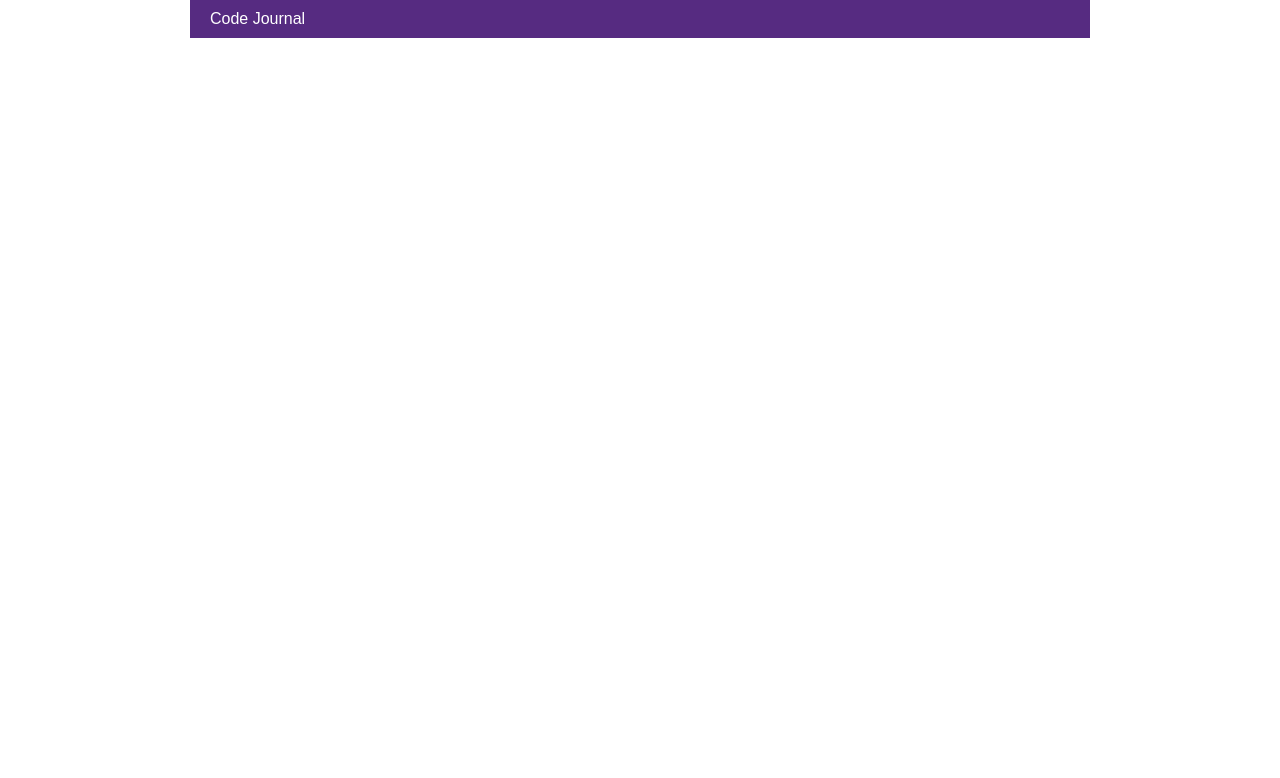
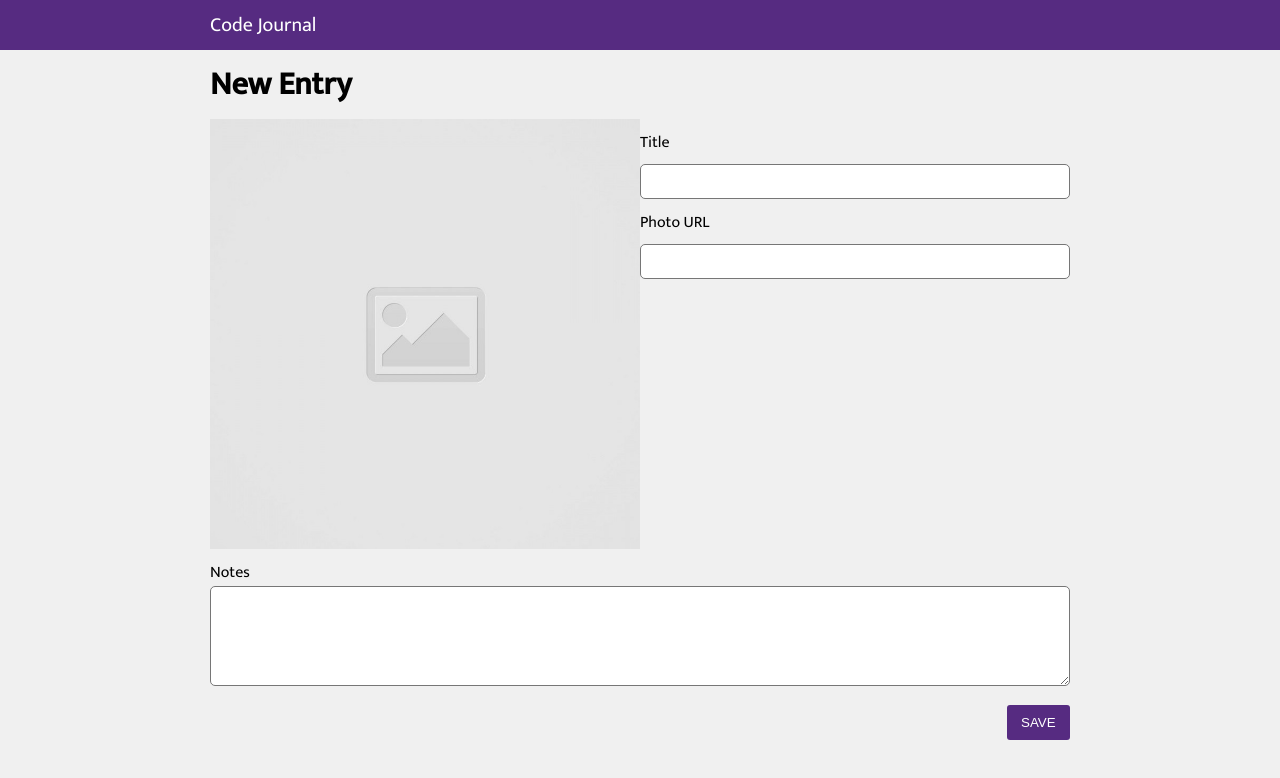
Before and after one commit to HuynhCynthia/code-journal, a website: page index.html in a window 1280 px wide. Drawn offline with Linux system fonts and the light colour scheme.

Commit message:
created html and css of entry form

```diff
--- a/css/layout.css
+++ b/css/layout.css
@@ -1,41 +1,54 @@
+/* Header */
 .hidden {
   display: none !important;
 }
 
-.container {
-  max-width: 575px;
-  margin: 0 auto;
-  padding: 0;
+/* Form */
+.label {
+  margin: 0.5rem 0;
 }
 
 .row {
+  width: 100%;
+}
+
+/* Container */
+.container {
+  margin: 0 auto;
+  padding-left: 20px;
+  padding-right: 20px;
+}
+
+.column-full {
   display: flex;
   flex-wrap: wrap;
+  width: 100%;
 }
 
-.top-bar {
-  background-color: #562b81;
-  color: white;
-  font-family: sans-serif;
-  padding: 10px 0 10px 20px;
-}
-
-.column-full,
 .column-half {
   width: 100%;
 }
 
+/* Text Area and Input */
+.savebutton-container {
+  display: flex;
+}
+
+.spacer {
+  width: 100%;
+}
+
+/* Media */
 @media screen and (min-width: 768px) {
   .container {
     max-width: 900px;
   }
 
-  .column-full,
-  .column-half {
-    padding: 0 0.75rem;
-  }
-
   .column-half {
     width: 50%;
   }
+
+  .input-title-photourl {
+    padding-left: 3%;
+  }
 }
--- a/css/styles.css
+++ b/css/styles.css
@@ -0,0 +1,70 @@
+header {
+  background-color: #562b81;
+  font-family: Mukta, sans-serif;
+}
+
+body {
+  background-color: #f0f0f0;
+  font-family: Mukta, sans-serif;
+}
+
+.top-bar {
+  color: white;
+  padding-top: 0.5rem;
+  padding-bottom: 0.5rem;
+  font-size: 20px;
+}
+
+.new-entry {
+  margin: 0.5rem 0;
+}
+
+h1 {
+  margin: 0;
+}
+
+/* Title and Image URL and text area */
+.image-url {
+  height: 100%;
+}
+
+.title-container,
+.photourl-container,
+.notes-container {
+  margin-top: 10px;
+}
+
+.row {
+  outline-color: #bebebe;
+  border-radius: 5px;
+  border-style: solid;
+  border-width: 1px;
+}
+
+.row:focus {
+  outline-color: #562b81;
+}
+
+input {
+  height: 35px;
+  padding: 0 5px;
+}
+
+textarea {
+  height: 100px;
+  padding: 0 5px;
+}
+
+/* Save Button */
+.savebutton-container {
+  margin-top: 10px;
+}
+
+.save-button {
+  padding: 0.5rem 0.9rem;
+  text-transform: uppercase;
+  border: none;
+  background-color: #562b81;
+  color: white;
+  border-radius: 3px;
+}
--- a/index.html
+++ b/index.html
@@ -14,16 +14,47 @@
   <link rel="stylesheet" href="css/reset.css">
   <link rel="stylesheet" href="css/layout.css">
   <link rel="stylesheet" href="css/styles.css">
+  <link rel="preconnect" href="https://fonts.googleapis.com">
+  <link rel="preconnect" href="https://fonts.gstatic.com" crossorigin>
+  <link href="https://fonts.googleapis.com/css2?family=Mukta:wght@200;400;500&display=swap" rel="stylesheet">
+
   <meta name="viewport" content="width=device-width, initial-scale=1" />
 </head>
 <body>
   <header>
     <div class="container">
-      <div class="top-bar">Code Journal</div>
+      <div class="top-bar column-full">Code Journal</div>
     </div>
   </header>
   <main class="container">
-    <div data-view="entry-form"></div>
+    <div data-view="entry-form">
+      <h1 class="new-entry column-full">New Entry</h1>
+      <div class="column-full">
+        <img class="image-url column-half" src="images/placeholder-image-square.jpg" alt="placeholder image">
+        <div class="input-title-photoURL column-half">
+          <div class="title-container">
+            <div class="label">
+              <label for="title">Title</label>
+            </div>
+            <input class="row" type="text" id="title">
+          </div>
+          <div class="photourl-container">
+            <div class="label">
+              <label for="photoURL">Photo URL</label>
+            </div>
+            <input class="row" type="url" id="photoURL">
+          </div>
+        </div>
+      </div>
+      <div class="notes-container">
+        <label for="notes">Notes</label>
+        <textarea class="notes row"></textarea>
+        <div class="savebutton-container">
+          <div class="spacer"></div>
+          <input type="submit" value="save" class="save-button"></input>
+        </div>
+      </div>
+    </div>
     <div data-view="entries" class="hidden"></div>
   </main>
   <script src="js/data.js"></script>
```
